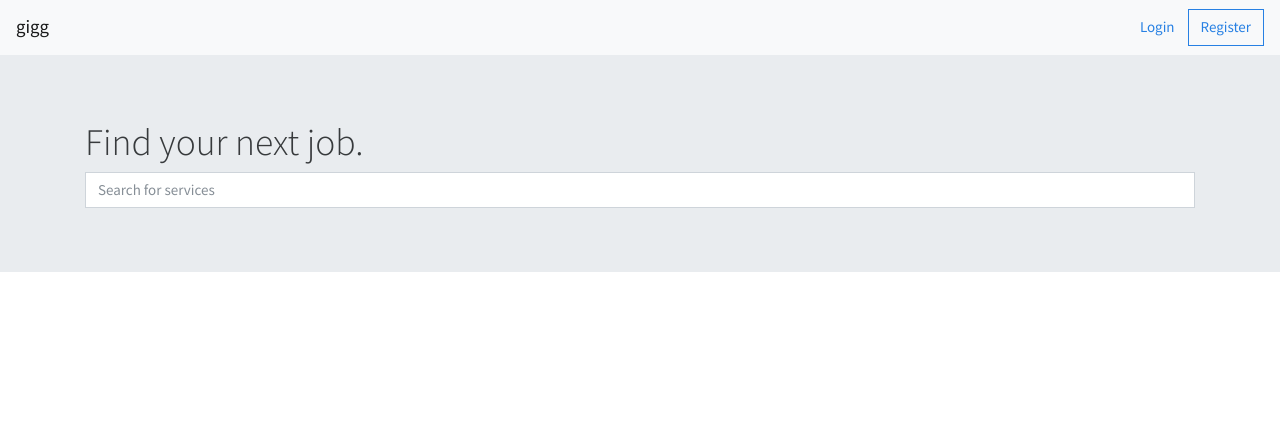
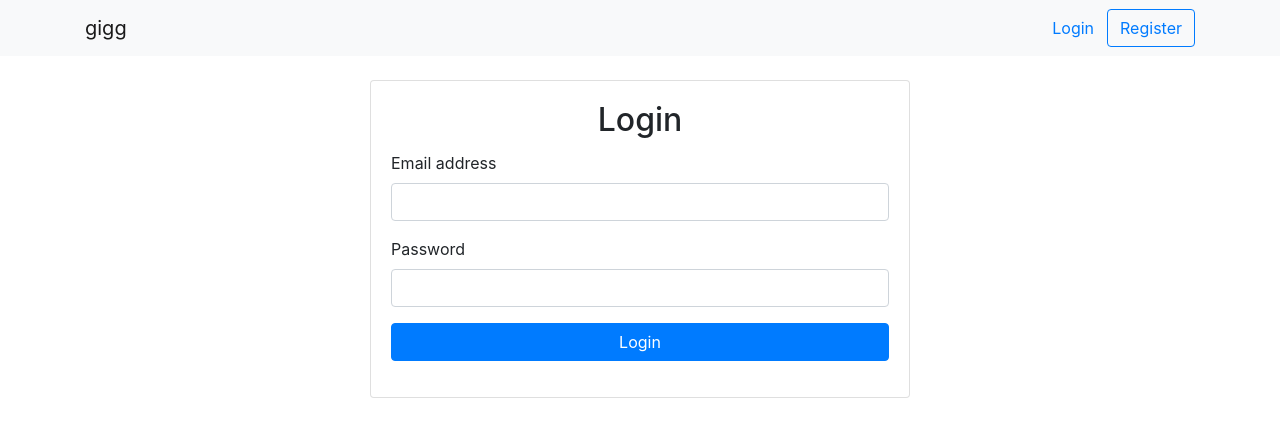
Before and after one commit to hizkifw/gigg-web, a React (Create React App) app: page /#/login in a window 1280 px wide. Before the commit this address led to /#/. Shown: the top 434 px of the page. Built offline with nearby package versions, Linux system fonts and the light colour scheme.

Commit message:
Login/register page, use HashRouter

```diff
--- a/public/index.html
+++ b/public/index.html
@@ -15,8 +15,8 @@
       user's mobile device or desktop. See https://developers.google.com/web/fundamentals/web-app-manifest/
     -->
     <link rel="manifest" href="%PUBLIC_URL%/manifest.json" />
-    <link rel="stylesheet" href="https://cdnjs.cloudflare.com/ajax/libs/bootswatch/4.3.1/cosmo/bootstrap.min.css" integrity="sha256-B2v3WDCH+olIjKaUMBXAZdwu1SYlEKs7eqroRv14atA=" crossorigin="anonymous" />
-    <!--<link href="https://stackpath.bootstrapcdn.com/bootstrap/4.3.1/css/bootstrap.min.css" rel="stylesheet" integrity="sha384-ggOyR0iXCbMQv3Xipma34MD+dH/1fQ784/j6cY/iJTQUOhcWr7x9JvoRxT2MZw1T" crossorigin="anonymous">-->
+    <!--<link rel="stylesheet" href="https://cdnjs.cloudflare.com/ajax/libs/bootswatch/4.3.1/cosmo/bootstrap.min.css" integrity="sha256-B2v3WDCH+olIjKaUMBXAZdwu1SYlEKs7eqroRv14atA=" crossorigin="anonymous" />-->
+    <link href="https://stackpath.bootstrapcdn.com/bootstrap/4.3.1/css/bootstrap.min.css" rel="stylesheet" integrity="sha384-ggOyR0iXCbMQv3Xipma34MD+dH/1fQ784/j6cY/iJTQUOhcWr7x9JvoRxT2MZw1T" crossorigin="anonymous">
     <!--
       Notice the use of %PUBLIC_URL% in the tags above.
       It will be replaced with the URL of the `public` folder during the build.
--- a/src/components/App.js
+++ b/src/components/App.js
@@ -1,5 +1,5 @@
 import React from "react";
-import { BrowserRouter } from "react-router-dom";
+import { HashRouter } from "react-router-dom";
 import { Route } from "react-router-dom";
 import {
   Button,
@@ -15,28 +15,30 @@ import HomePage from "../pages/HomePage";
 import LoginPage from "../pages/LoginPage";
 import RegisterPage from "../pages/RegisterPage";
 
-function App() {
+const App = () => {
   return (
-    <BrowserRouter>
+    <HashRouter>
       <Navbar bg="light" expand="md">
-        <Navbar.Brand href="/">gigg</Navbar.Brand>
+        <Container>
+          <Navbar.Brand href="#/">gigg</Navbar.Brand>
           <Navbar.Toggle aria-controls="basic-navbar-nav" />
           <Navbar.Collapse id="basic-navbar-nav">
             <Nav className="ml-auto">
-            <Button href="/login" variant="link">
+              <Button href="#/login" variant="link">
                 Login
               </Button>
-            <Button href="/register" variant="outline-primary">
+              <Button href="#/register" variant="outline-primary">
                 Register
               </Button>
             </Nav>
           </Navbar.Collapse>
+        </Container>
       </Navbar>
       <Route path="/" exact component={HomePage} />
       <Route path="/login" component={LoginPage} />
       <Route path="/register" component={RegisterPage} />
-    </BrowserRouter>
+    </HashRouter>
   );
-}
+};
 
 export default App;
--- a/src/pages/LoginPage.js
+++ b/src/pages/LoginPage.js
@@ -1,7 +1,20 @@
-import React from "react";
-import { Button, Card, Container, Form, Row, Col } from "react-bootstrap";
+import React, { useState } from "react";
+import {
+  Button,
+  Card,
+  Container,
+  Form,
+  Row,
+  Col,
+  Spinner
+} from "react-bootstrap";
 
 const HomePage = props => {
+  const [isLoading, setIsLoading] = useState(false);
+  const btnLogin = () => {
+    setIsLoading(true);
+  };
+
   return (
     <React.Fragment>
       <Container>
@@ -23,8 +36,21 @@ const HomePage = props => {
                     <Form.Control type="password" />
                   </Form.Group>
                   <Form.Group controlId="btnLogin">
-                    <Button variant="primary" block>
-                      Login
+                    <Button variant="primary" block onClick={btnLogin}>
+                      {isLoading ? (
+                        <React.Fragment>
+                          <Spinner
+                            as="span"
+                            animation="border"
+                            size="sm"
+                            role="status"
+                            aria-hidden="true"
+                          />
+                          <span className="sr-only">Loading...</span>
+                        </React.Fragment>
+                      ) : (
+                        "Login"
+                      )}
                     </Button>
                   </Form.Group>
                 </Form>
--- a/src/pages/RegisterPage.js
+++ b/src/pages/RegisterPage.js
@@ -1,7 +1,16 @@
-import React from "react";
-import { Button, Card, Container, Form, Row, Col } from "react-bootstrap";
+import React, { useState } from "react";
+import {
+  Button,
+  Breadcrumb,
+  Card,
+  Container,
+  Form,
+  Row,
+  Col
+} from "react-bootstrap";
 
 const HomePage = props => {
+  const [step, setStep] = useState(0);
   return (
     <React.Fragment>
       <Container>
@@ -10,21 +19,91 @@ const HomePage = props => {
           <Col sm={12} lg={6}>
             <Card>
               <Card.Body>
+                <Breadcrumb>
+                  <Breadcrumb.Item onClick={() => setStep(0)} active={step < 0}>
+                    Get Started
+                  </Breadcrumb.Item>
+                  <Breadcrumb.Item onClick={() => setStep(1)} active={step < 1}>
+                    Personal Details
+                  </Breadcrumb.Item>
+                  <Breadcrumb.Item onClick={() => setStep(2)} active={step < 2}>
+                    Upload Portfolio
+                  </Breadcrumb.Item>
+                </Breadcrumb>
+                <Form>
+                  {step === 0 ? (
+                    <React.Fragment>
                       <Card.Title as="h2" className="text-center">
                         Get Started
                       </Card.Title>
-                <Form>
+                      <Form.Label>I'd like to...</Form.Label>
+                      <Form.Check label="Freelance" id="checkFreelance" />
+                      <Form.Check
+                        type="checkbox"
+                        label="Employ"
+                        id="checkEmploy"
+                      />
+                      <div className="mb-2" />
+                    </React.Fragment>
+                  ) : step === 1 ? (
+                    <React.Fragment>
+                      <Card.Title as="h2" className="text-center">
+                        Personal Details
+                      </Card.Title>
+                      <Form.Group controlId="name">
+                        <Form.Label>Full name</Form.Label>
+                        <Form.Control type="text" placeholder="John Doe" />
+                      </Form.Group>
+                      <Form.Group controlId="tel">
+                        <Form.Label>Phone number</Form.Label>
+                        <Form.Control type="tel" placeholder="+65 xxxx xxxx" />
+                      </Form.Group>
                       <Form.Group controlId="email">
                         <Form.Label>Email address</Form.Label>
-                    <Form.Control type="email" />
+                        <Form.Control
+                          type="email"
+                          placeholder="john.doe@example.com"
+                        />
                       </Form.Group>
                       <Form.Group controlId="password">
                         <Form.Label>Password</Form.Label>
-                    <Form.Control type="password" />
+                        <Form.Control type="password" placeholder="********" />
                       </Form.Group>
-                  <Form.Group controlId="btnLogin">
-                    <Button variant="primary" block>
-                      Register
+                      <Form.Group controlId="password2">
+                        <Form.Label>Confirm password</Form.Label>
+                        <Form.Control type="password" placeholder="********" />
+                      </Form.Group>
+                    </React.Fragment>
+                  ) : step === 2 ? (
+                    <React.Fragment>
+                      <Card.Title as="h2" className="text-center">
+                        Portfolio
+                      </Card.Title>
+                      <Form.Group controlId="portfolio">
+                        <Form.Label>
+                          Upload your portfolio and we'll handle the rest.
+                        </Form.Label>
+                        <Card body className="text-center">
+                          <img
+                            src="/upload-cloud.svg"
+                            style={{ height: "5em" }}
+                          />
+                          <p>Drag and drop files here to upload</p>
+                          <p className="text-muted">or</p>
+                          <Button variant="secondary">
+                            Select files to upload
+                          </Button>
+                        </Card>
+                      </Form.Group>
+                    </React.Fragment>
+                  ) : null}
+                  <Form.Group controlId="btnNext">
+                    <Button
+                      variant="primary"
+                      block
+                      onClick={() => setStep(step + 1)}
+                    >
+                      Next
                     </Button>
                   </Form.Group>
                 </Form>
```
Also changed, not shown: public/upload-cloud.svg (added). Lines whose indentation alone changed are shown as unchanged.
